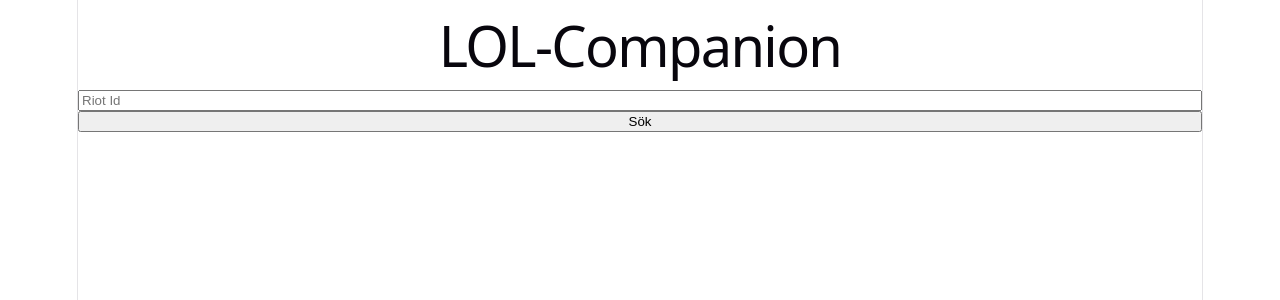
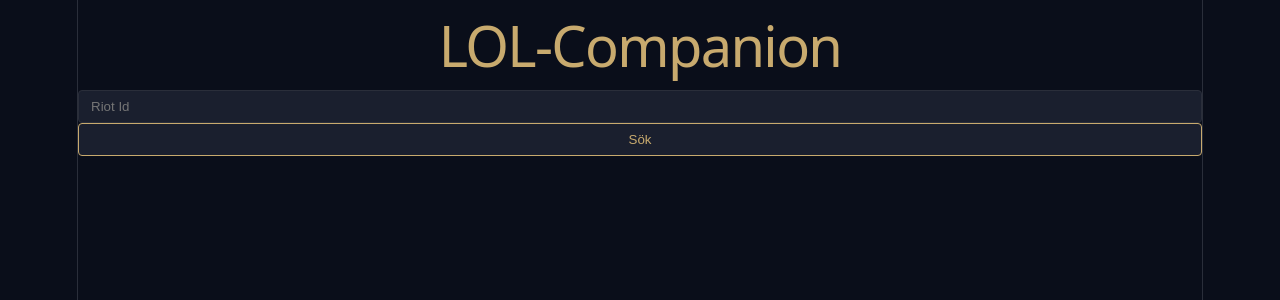
Before and after one commit to davicoco/LaneCounter, a React (Vite) app in the folder client/: page / in a window 1280 px wide. Shown: the top 300 px of the page. Built offline with nearby package versions, Linux system fonts and the light colour scheme.

Commit message:
Add LOL dark theme: background, header, inputs and button

```diff
--- a/client/src/index.css
+++ b/client/src/index.css
@@ -1,8 +1,8 @@
 :root {
   --text: #6b6375;
-  --text-h: #08060d;
-  --bg: #fff;
-  --border: #e5e4e7;
+  --text-h: #c8aa6e;
+  --bg: #0a0e1a;
+  --border: #2a2e3a;
   --code-bg: #f4f3ec;
   --accent: #aa3bff;
   --accent-bg: rgba(170, 59, 255, 0.1);
@@ -77,20 +77,24 @@
   font-size: 56px;
   letter-spacing: -1.68px;
   margin: 32px 0;
+
   @media (max-width: 1024px) {
     font-size: 36px;
     margin: 20px 0;
   }
 }
+
 h2 {
   font-size: 24px;
   line-height: 118%;
   letter-spacing: -0.24px;
   margin: 0 0 8px;
+
   @media (max-width: 1024px) {
     font-size: 20px;
   }
 }
+
 p {
   margin: 0;
 }
@@ -109,3 +113,20 @@
   padding: 4px 8px;
   background: var(--code-bg);
 }
+
+input {
+  background-color: #1a1f2e;
+  color: var(--text-h);
+  border: 1px solid var(--border);
+  padding: 8px 12px;
+  border-radius: 4px;
+}
+
+button {
+  background-color: #1a1f2e;
+  color: var(--text-h);
+  border: 1px solid var(--text-h);
+  padding: 8px 16px;
+  border-radius: 4px;
+  cursor: pointer;
+}
```
